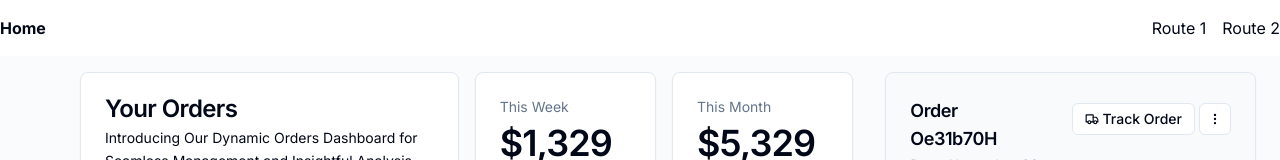
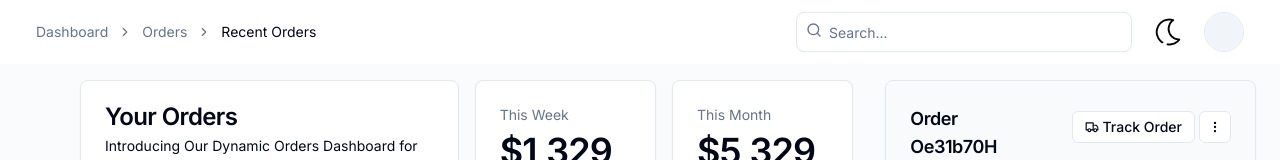
Before and after one commit to jmne/tasky, a Next.js app: page / in a window 1280 px wide. Shown: the top 160 px of the page. Built offline with nearby package versions, Linux system fonts and the light colour scheme; no server answers.

Commit message:
feat: add navbar with darkmode

```diff
--- a/src/components/layout/Header.tsx
+++ b/src/components/layout/Header.tsx
@@ -1,31 +1,146 @@
-import * as React from 'react';
+"use server"
 
-import UnstyledLink from '@/components/links/UnstyledLink';
+import {Home, LineChart, Package, Package2, PanelLeft, Search, ShoppingCart, Users2} from "lucide-react";
+import Image from "next/image";
+import Link from "next/link"
+import * as React from "react"
+import {createClient} from '@/utils/supabase/server'
 
-const links = [
-  { href: '/', label: 'Route 1' },
-  { href: '/', label: 'Route 2' },
-];
+import {
+    Breadcrumb,
+    BreadcrumbItem,
+    BreadcrumbLink,
+    BreadcrumbList, BreadcrumbPage,
+    BreadcrumbSeparator
+} from "@/components/ui/breadcrumb";
+import {Button} from "@/components/ui/button";
+import {
+    DropdownMenu,
+    DropdownMenuContent, DropdownMenuItem,
+    DropdownMenuLabel,
+    DropdownMenuSeparator,
+    DropdownMenuTrigger
+} from "@/components/ui/dropdown-menu";
+import {Input} from "@/components/ui/input";
+import {Sheet, SheetContent, SheetTrigger} from "@/components/ui/sheet";
 
-export default function Header() {
-  return (
-    <header className='sticky top-0 z-50 bg-white'>
-      <div className='layout flex h-14 items-center justify-between'>
-        <UnstyledLink href='/' className='font-bold hover:text-gray-600'>
-          Home
-        </UnstyledLink>
-        <nav>
-          <ul className='flex items-center justify-between space-x-4'>
-            {links.map(({ href, label }) => (
-              <li key={`${href}${label}`}>
-                <UnstyledLink href={href} className='hover:text-gray-600'>
-                  {label}
-                </UnstyledLink>
-              </li>
-            ))}
-          </ul>
-        </nav>
-      </div>
-    </header>
-  );
+import useDarkMode from "@/utils/theme";
+import {Avatar, AvatarFallback} from "@/components/ui/avatar";
+
+const supabase = createClient()
+const {data} = await supabase.auth.getUser()
+
+export default async function NavigationMenuDemo() {
+    return (
+        <header
+            className="sticky top-0 z-30 flex h-14 items-center gap-4 border-b bg-background m-3 px-4 sm:static sm:h-auto sm:border-0 sm:bg-transparent sm:px-6">
+            <Sheet>
+                <SheetTrigger asChild>
+                    <Button size="icon" variant="outline" className="sm:hidden">
+                        <PanelLeft className="h-5 w-5"/>
+                        <span className="sr-only">Toggle Menu</span>
+                    </Button>
+                </SheetTrigger>
+                <SheetContent side="left" className="sm:max-w-xs">
+                    <nav className="grid gap-6 text-lg font-medium">
+                        <Link
+                            href="#"
+                            className="group flex h-10 w-10 shrink-0 items-center justify-center gap-2 rounded-full bg-primary text-lg font-semibold text-primary-foreground md:text-base"
+                        >
+                            <Package2 className="h-5 w-5 transition-all group-hover:scale-110"/>
+                            <span className="sr-only">Acme Inc</span>
+                        </Link>
+                        <Link
+                            href="#"
+                            className="flex items-center gap-4 px-2.5 text-muted-foreground hover:text-foreground"
+                        >
+                            <Home className="h-5 w-5"/>
+                            Dashboard
+                        </Link>
+                        <Link
+                            href="#"
+                            className="flex items-center gap-4 px-2.5 text-foreground"
+                        >
+                            <ShoppingCart className="h-5 w-5"/>
+                            Orders
+                        </Link>
+                        <Link
+                            href="#"
+                            className="flex items-center gap-4 px-2.5 text-muted-foreground hover:text-foreground"
+                        >
+                            <Package className="h-5 w-5"/>
+                            Products
+                        </Link>
+                        <Link
+                            href="#"
+                            className="flex items-center gap-4 px-2.5 text-muted-foreground hover:text-foreground"
+                        >
+                            <Users2 className="h-5 w-5"/>
+                            Customers
+                        </Link>
+                        <Link
+                            href="#"
+                            className="flex items-center gap-4 px-2.5 text-muted-foreground hover:text-foreground"
+                        >
+                            <LineChart className="h-5 w-5"/>
+                            Settings
+                        </Link>
+                    </nav>
+                </SheetContent>
+            </Sheet>
+            <Breadcrumb className="hidden md:flex">
+                <BreadcrumbList>
+                    <BreadcrumbItem>
+                        <BreadcrumbLink asChild>
+                            <Link href="#">Dashboard</Link>
+                        </BreadcrumbLink>
+                    </BreadcrumbItem>
+                    <BreadcrumbSeparator/>
+                    <BreadcrumbItem>
+                        <BreadcrumbLink asChild>
+                            <Link href="#">Orders</Link>
+                        </BreadcrumbLink>
+                    </BreadcrumbItem>
+                    <BreadcrumbSeparator/>
+                    <BreadcrumbItem>
+                        <BreadcrumbPage>Recent Orders</BreadcrumbPage>
+                    </BreadcrumbItem>
+                </BreadcrumbList>
+            </Breadcrumb>
+            <div className="relative ml-auto flex-1 md:grow-0">
+                <Search className="absolute left-2.5 top-2.5 h-4 w-4 text-muted-foreground"/>
+                <Input
+                    type="search"
+                    placeholder="Search..."
+                    className="w-full rounded-lg bg-background pl-8 md:w-[200px] lg:w-[336px]"
+                />
+            </div>
+            <Button size="icon" onClick={useDarkMode}
+                    className="overflow-hidden bg-transparent hover:bg-transparent rounded-full">
+                <Image src="/images/darkmode.png" id="darkmode-icon" className="" alt="Dark Mode" width={30}
+                       height={30}/>
+            </Button>
+            <DropdownMenu>
+                <DropdownMenuTrigger asChild>
+                    <Button
+                        variant="outline"
+                        size="icon"
+                        className="overflow-hidden rounded-full"
+                    >
+                        <Avatar>
+                            <AvatarFallback>{data.user?.email?.substring(0, 1).toUpperCase()}</AvatarFallback>
+                        </Avatar>
+                    </Button>
+                </DropdownMenuTrigger>
+                <DropdownMenuContent align="end">
+                    <DropdownMenuLabel>{data.user?.email}</DropdownMenuLabel>
+                    <DropdownMenuSeparator/>
+                    <DropdownMenuItem>Settings</DropdownMenuItem>
+                    <DropdownMenuItem>Support</DropdownMenuItem>
+                    <DropdownMenuSeparator/>
+                    <DropdownMenuItem>Logout</DropdownMenuItem>
+                </DropdownMenuContent>
+            </DropdownMenu>
+        </header>
+    )
 }
--- /dev/null
+++ b/src/pages/api/trpc/[trpc].ts
@@ -0,0 +1,19 @@
+import { createNextApiHandler } from '@trpc/server/adapters/next';
+
+import { env } from '@/env.mjs';
+import { appRouter } from '@/server/api/root';
+import { createTRPCContext } from '@/server/api/trpc';
+
+// export API handler
+export default createNextApiHandler({
+  router: appRouter,
+  createContext: createTRPCContext,
+  onError:
+    env.NODE_ENV === 'development'
+      ? ({ path, error }) => {
+          console.error(
+            `❌ tRPC failed on ${path ?? '<no-path>'}: ${error.message}`
+          );
+        }
+      : undefined,
+});
--- /dev/null
+++ b/src/utils/theme.tsx
@@ -0,0 +1,12 @@
+"use client"
+export default function useDarkMode() {
+
+    if (document.querySelector('html')?.classList.contains('dark')) {
+        document.querySelector('html')?.classList.remove('dark')
+        document.getElementById("darkmode-icon")?.classList.remove('invert')
+
+    } else {
+        document.querySelector('html')?.classList.add('dark')
+        document.getElementById("darkmode-icon")?.classList.add('invert')
+    }
+}
```
Also changed, not shown: public/images/darkmode.png (added).
